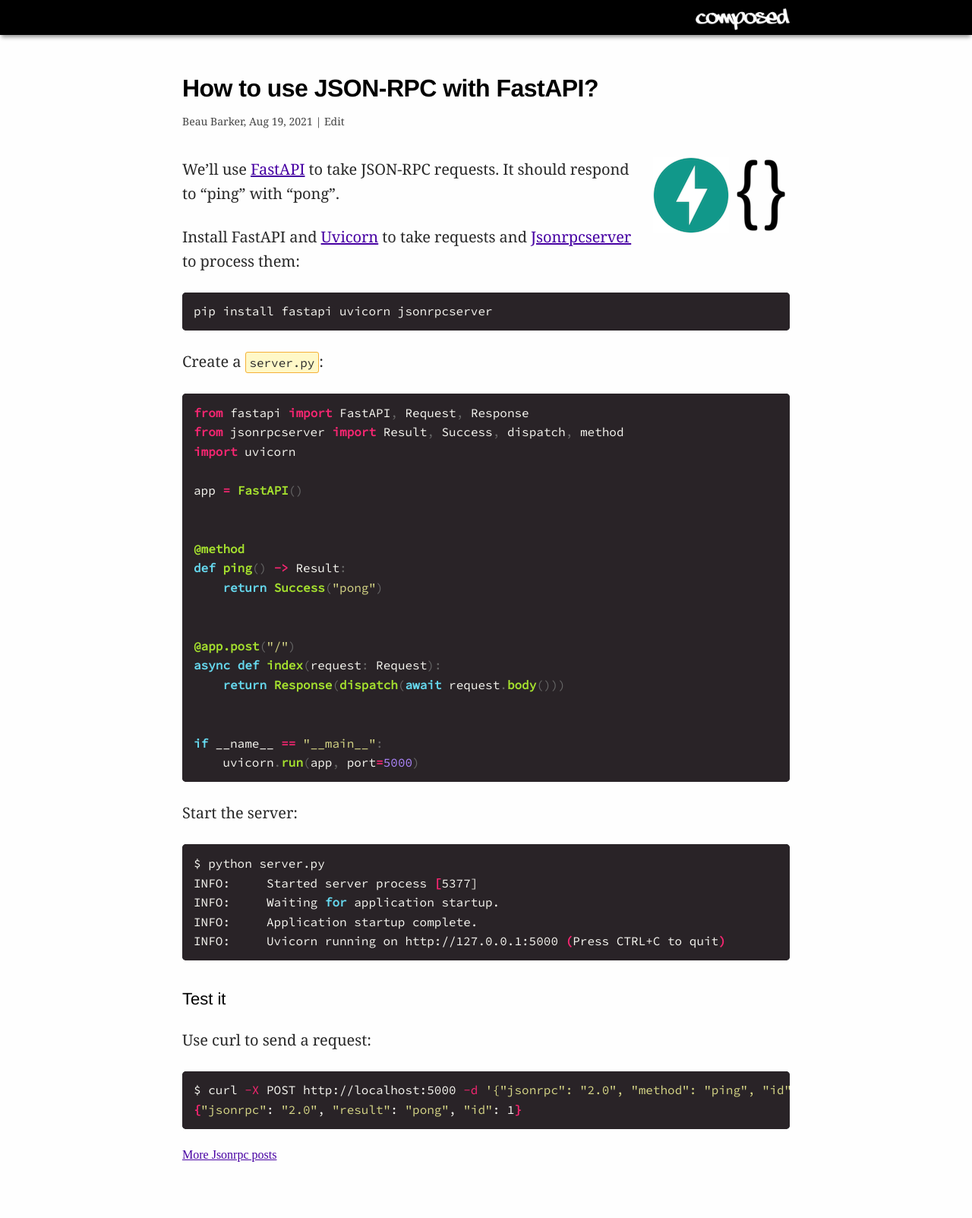
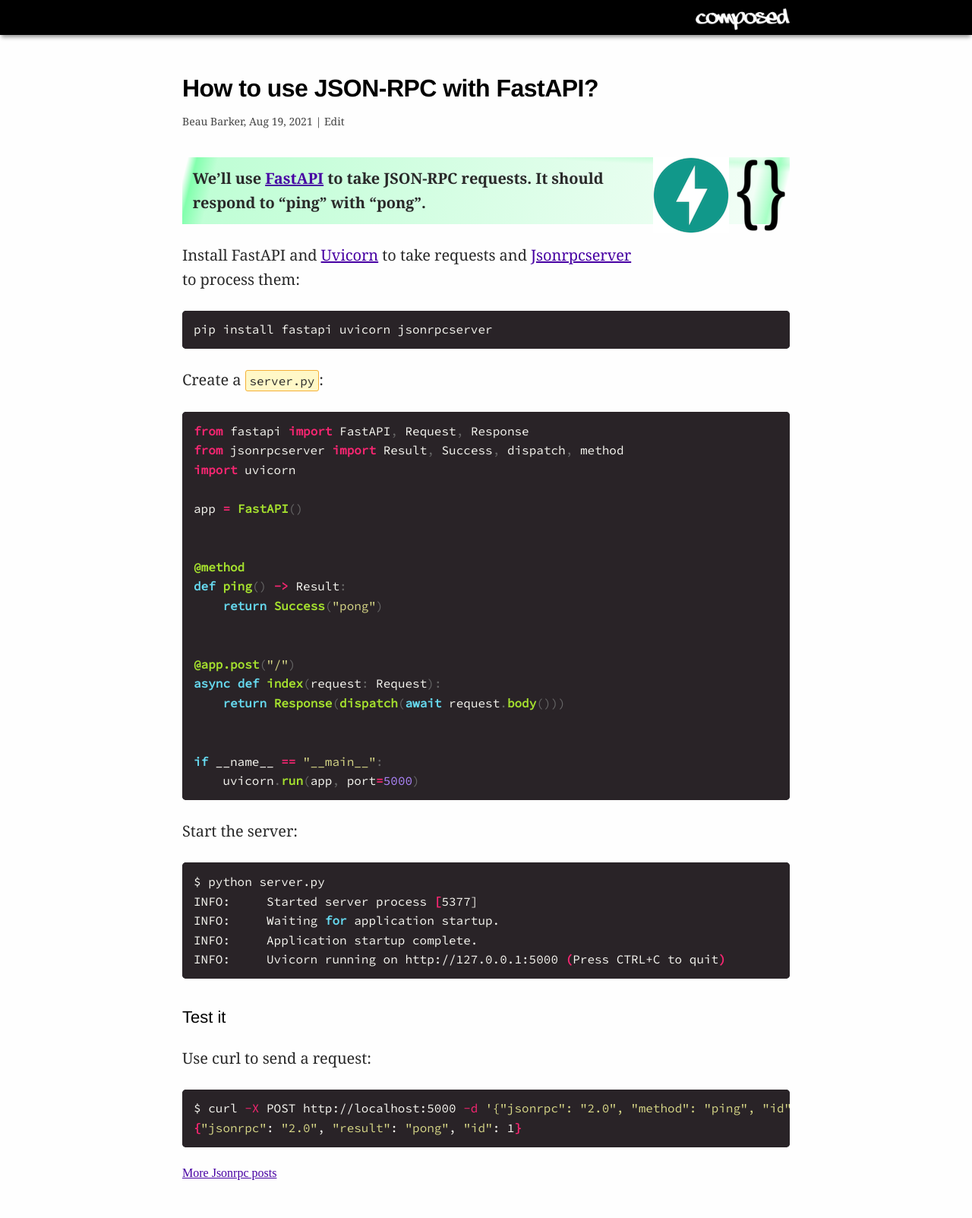
Before and after one commit to explodinglabs/explodinglabs.github.io, a Jekyll site: the page built from docs/_posts/jsonrpc/2021-08-19-fastapi.markdown, in a window 1280 px wide. Shown: the whole page at 76% size. Built offline with Jekyll 4.4.1, drawn with Linux system fonts in a browser that asks for light colours; before the commit the page ends 1579 px from its top, so only the background shows below that.

Commit message:
Update 2021-08-19-fastapi.markdown

```diff
--- a/docs/_posts/jsonrpc/2021-08-19-fastapi.markdown
+++ b/docs/_posts/jsonrpc/2021-08-19-fastapi.markdown
@@ -9,8 +9,10 @@
 ![json](/assets/json.png)
 </div>
 
+<div id="intro" markdown="1">
 We'll use [FastAPI](https://fastapi.tiangolo.com) to take JSON-RPC requests. It
 should respond to "ping" with "pong".
+</div>
 
 Install FastAPI and [Uvicorn](https://www.uvicorn.org) to take requests and
 [Jsonrpcserver](https://www.jsonrpcserver.com/) to process them:
```
